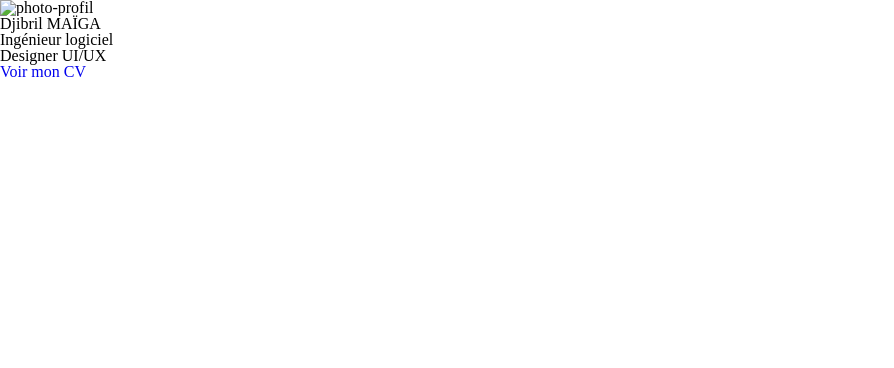
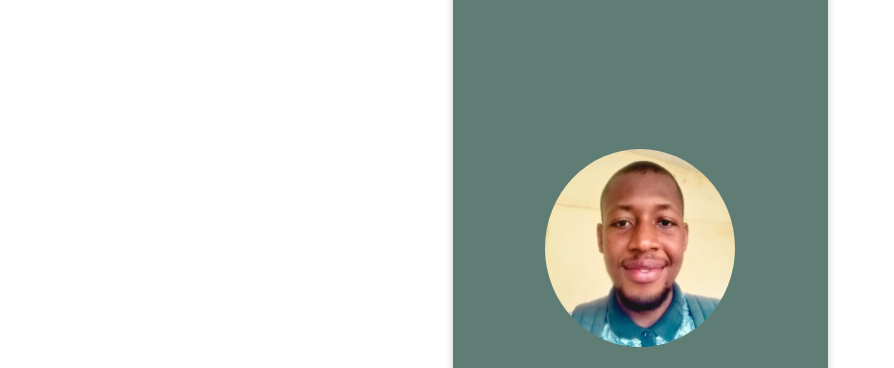
Before and after one commit to djibrilmaiga/Maquette_InteractiveWEB, a plain HTML site: page index.html in a window 1280 px wide. Shown: the top 368 px of the page, without its empty margins (0-894 px from the left). Drawn offline with nearby package versions, Linux system fonts and the light colour scheme.

Commit message:
Correction du code css pour la mise en page de la page d'acceuil

```diff
--- a/index.html
+++ b/index.html
@@ -6,9 +6,9 @@
     <link rel="stylesheet" href="/styles.css">
     <title>Bienvenu - Mon CV !</title>
 </head>
-<body>
-    <div class="container">
-        <img src="/Photo profil.png" alt="photo-profil" class="profile-img">
+<body class="body-home">
+    <div class="conteneur">
+        <img src="img/Photo profil.png" alt="photo-profil" class="profile-img">
         <h1 id="titre-home">Djibril MAÏGA</h1>
         <h2 id="poste">Ingénieur logiciel <br>Designer UI/UX</h2>
         <a href="/cv.html" class="btn">Voir mon CV</a>
--- a/styles.css
+++ b/styles.css
@@ -18,6 +18,68 @@ a {
   text-decoration: none;
 }
 /*Début du code CSS*/
+
+/* Code CSS pour la page */
+.body-home{
+  font-family: 'Franklin Gothic Medium', 'Arial Narrow', Arial, sans-serif;
+  display: flex;
+  justify-content: center;
+  align-items: center;
+  height: 100vh;
+  margin: 0;
+
+}
+.conteneur {
+  display: flex;
+  flex-direction: column;
+  align-items: center;
+  justify-content: center;
+  width: 375px;
+  height: 872px;
+  background-color: #607D75;
+  text-align: center;
+  padding: 20px;
+  border-radius: 15px;
+  box-shadow: 0 4px 8px rgba(0, 0, 0, 0.2);
+
+}
+.profile-img{
+  width: 190px;
+  height: 198px;
+  border-radius: 50%;
+  margin-bottom: 15px;
+}
+.btn{
+  display: flex;
+  align-items: center;
+  justify-content: center;
+  text-decoration: none;
+  background-color: #FFF7FA;
+  color: black;
+  border-radius: 40px;
+  margin-top: 90px;
+  box-sizing: border-box;
+  width: 226px;
+  height: 92px;
+  font-size: 22px;
+  font-weight: bold;
+}
+#titre-home{
+  box-sizing: border-box;
+  font-size: 40px;
+  line-height: 1.2em;
+  color: #FFC815;
+  margin-top: 10px;
+  margin-bottom: 0;
+}
+#poste{
+  color: white;
+  font-size: 20px;
+  margin-top: 10px;
+  margin-bottom: 0;
+}
+
+/* Code CSS pour le CV*/
 .cv {
     background-color: #ffffff;
     display: flex;
```
Also changed, not shown: img/logo-profil.png (added).
